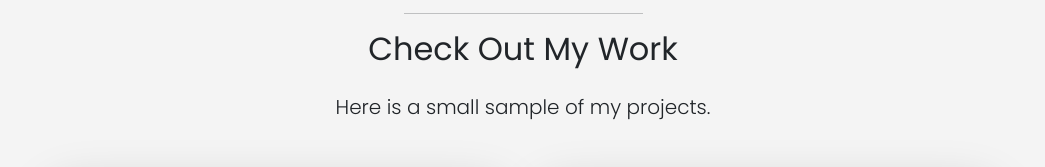
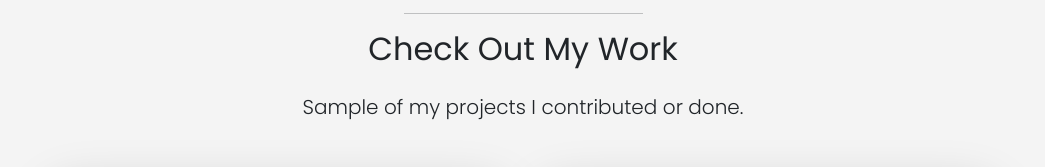
Before and after one commit to ewanjuki/portfolio-v2, a website: page index.html in a window 1280 px wide. Shown: the part 2133-2300 px from the top of the page, without its empty margins (117-1162 px from the left). Drawn offline with Linux system fonts and the light colour scheme.

Commit message:
change wording

```diff
--- a/index.html
+++ b/index.html
@@ -186,7 +186,7 @@
           <h4 class="text-uppercase fw-bold text-primary">Portfolio</h4>
           <hr class="w-25 mx-auto" />
           <h2 class="mb-4">Check Out My Work</h2>
-          <p class="lead">Here is a small sample of my projects.</p>
+          <p class="lead">Sample of my projects I contributed or done.</p>
         </div>
         <div class="row">
           <div class="col-md-6 mb-4">
```
